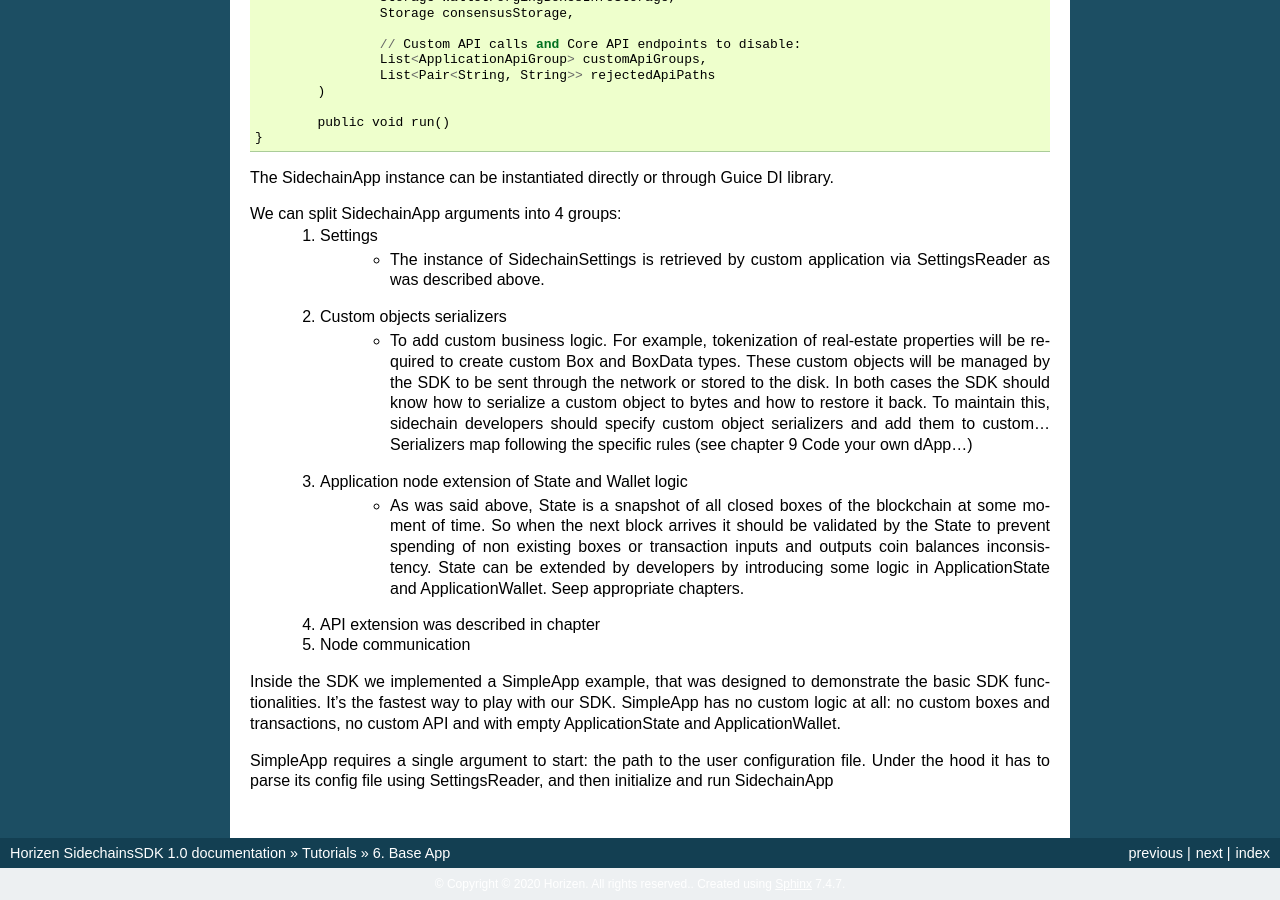
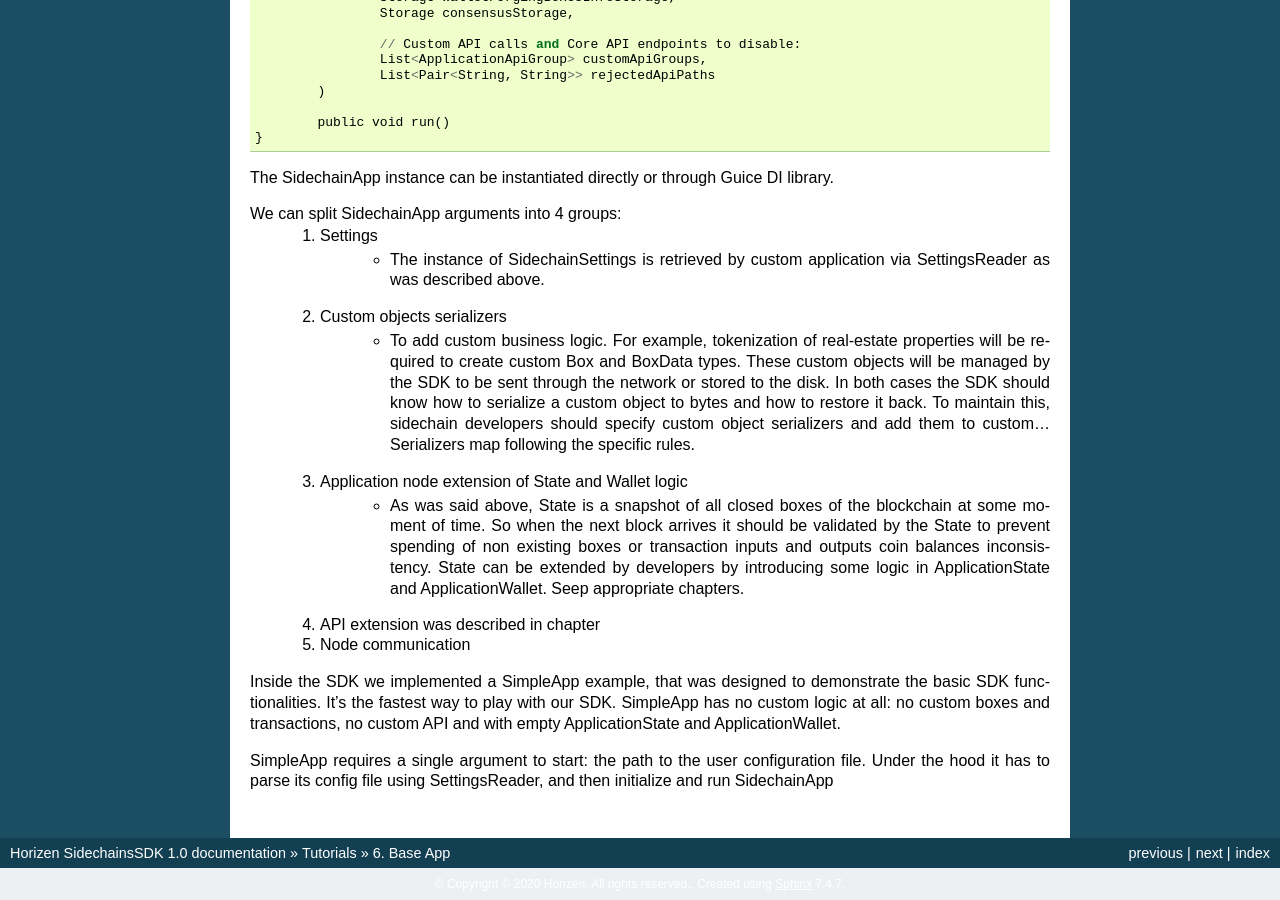
Before and after one commit to megaluck/documentation, a Sphinx documentation site: the page built from docs/introduction/06-Base-App.rst, in a window 1280 px wide and 900 px high, scrolled down 3502 px. Built offline with Sphinx 7.4.7, drawn with Linux system fonts in a browser that asks for light colours; pages that are not in the unit, such as notebooks, are missing from menus.

Commit message:
language updates

```diff
--- a/docs/introduction/06-Base-App.rst
+++ b/docs/introduction/06-Base-App.rst
@@ -186,7 +186,7 @@ We can split SidechainApp arguments into 4 groups:
 		  be required to create custom Box and BoxData types. These custom objects will be managed by the SDK to be sent through
 		  the network or stored to the disk. In both cases the SDK should know how to serialize a custom object to bytes and how to restore
 		  it back. To maintain this, sidechain developers should specify custom object serializers and add them to custom...Serializers map
-		  following the specific rules (see chapter 9 Code your own dApp...)
+		  following the specific rules.
 	3. Application node extension of State and Wallet logic
 		* As was said above, State is a snapshot of all closed boxes of the blockchain at some moment of time. So when the next block arrives it should be validated by the State to prevent spending of non existing boxes or transaction inputs and outputs coin balances inconsistency. State can be extended by developers by introducing some logic in ApplicationState and ApplicationWallet. Seep appropriate chapters.
 	4. API extension was described in chapter
```
